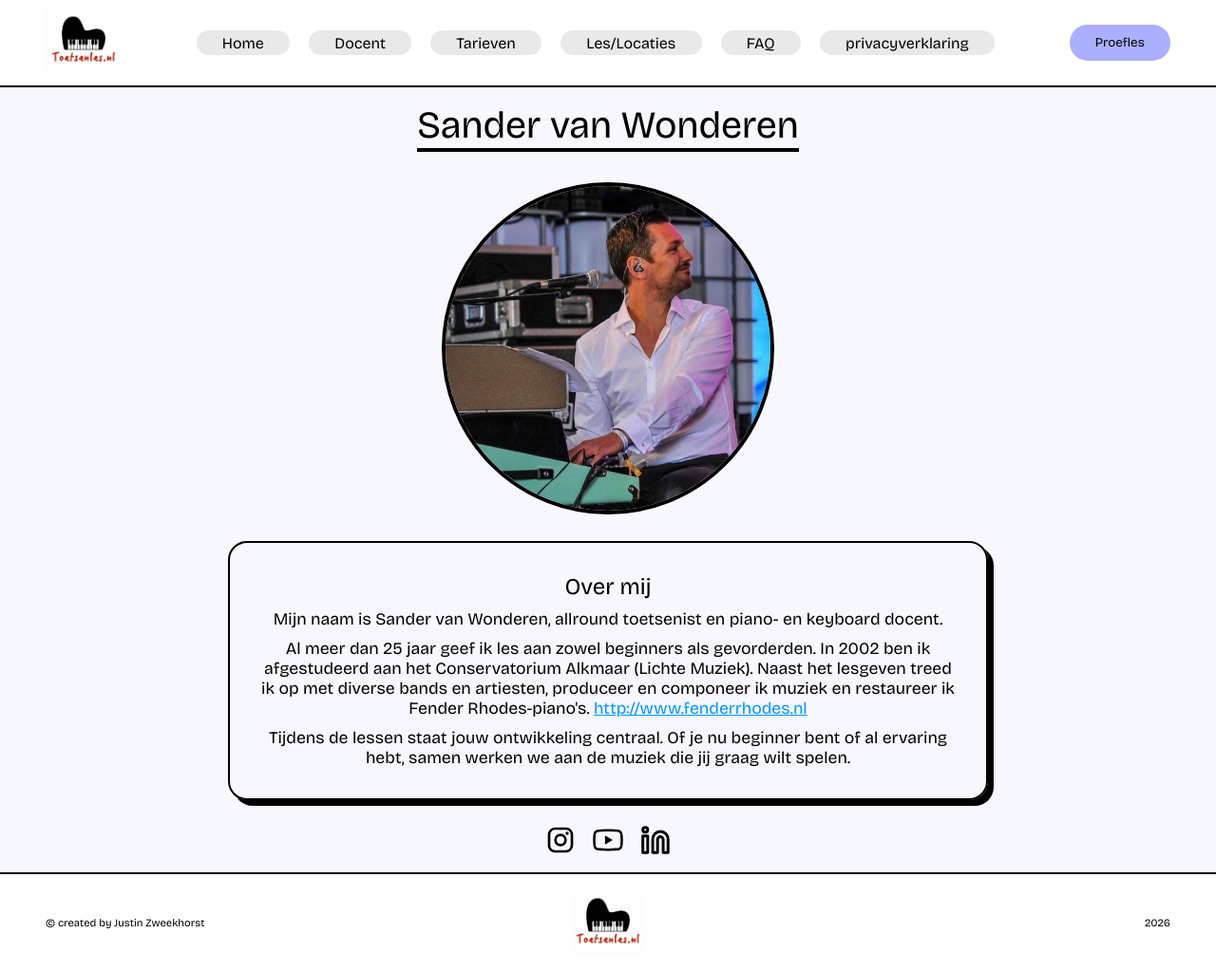
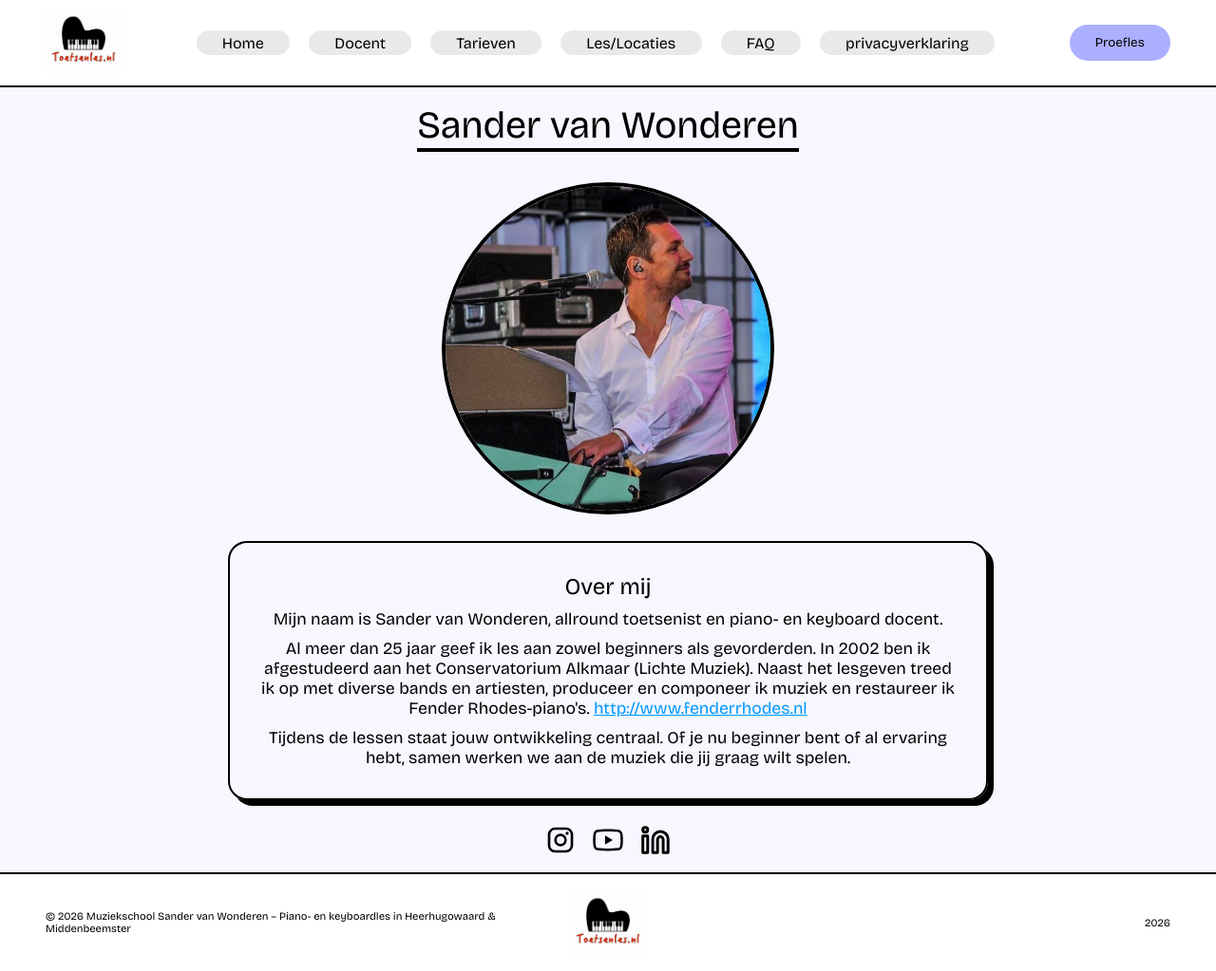
Before and after one commit to Zoefpi/toetsenles, a plain HTML site: page docent.html in a window 1280 px wide. Shown: the whole page at 95% size. Drawn offline with nearby package versions, Linux system fonts and the light colour scheme.

Commit message:
Change copyright year in footer section
Updated footer content with new copyright information.

```diff
--- a/docent.html
+++ b/docent.html
@@ -163,12 +163,15 @@
     </section>
 
     <section class="Footer-section">
-      <div class="footer-content-container">
-        <p>&copy; created by Justin Zweekhorst</p>
-        <img class="Footer-image" src="./images/Logo-image.webp" alt="" />
-        <p><span id="year"></span></p>
-      </div>
-    </section>
+        <div class="footer-content-container">
+          <p>
+            &copy; 2026 Muziekschool Sander van Wonderen – Piano- en keyboardles
+            in Heerhugowaard & Middenbeemster
+          </p>
+          <img class="Footer-image" src="./images/Logo-image.webp" alt="" />
+          <p><span id="year"></span></p>
+        </div>
+      </section>
     <script src="./script.js"></script>
   </body>
 </html>
```
